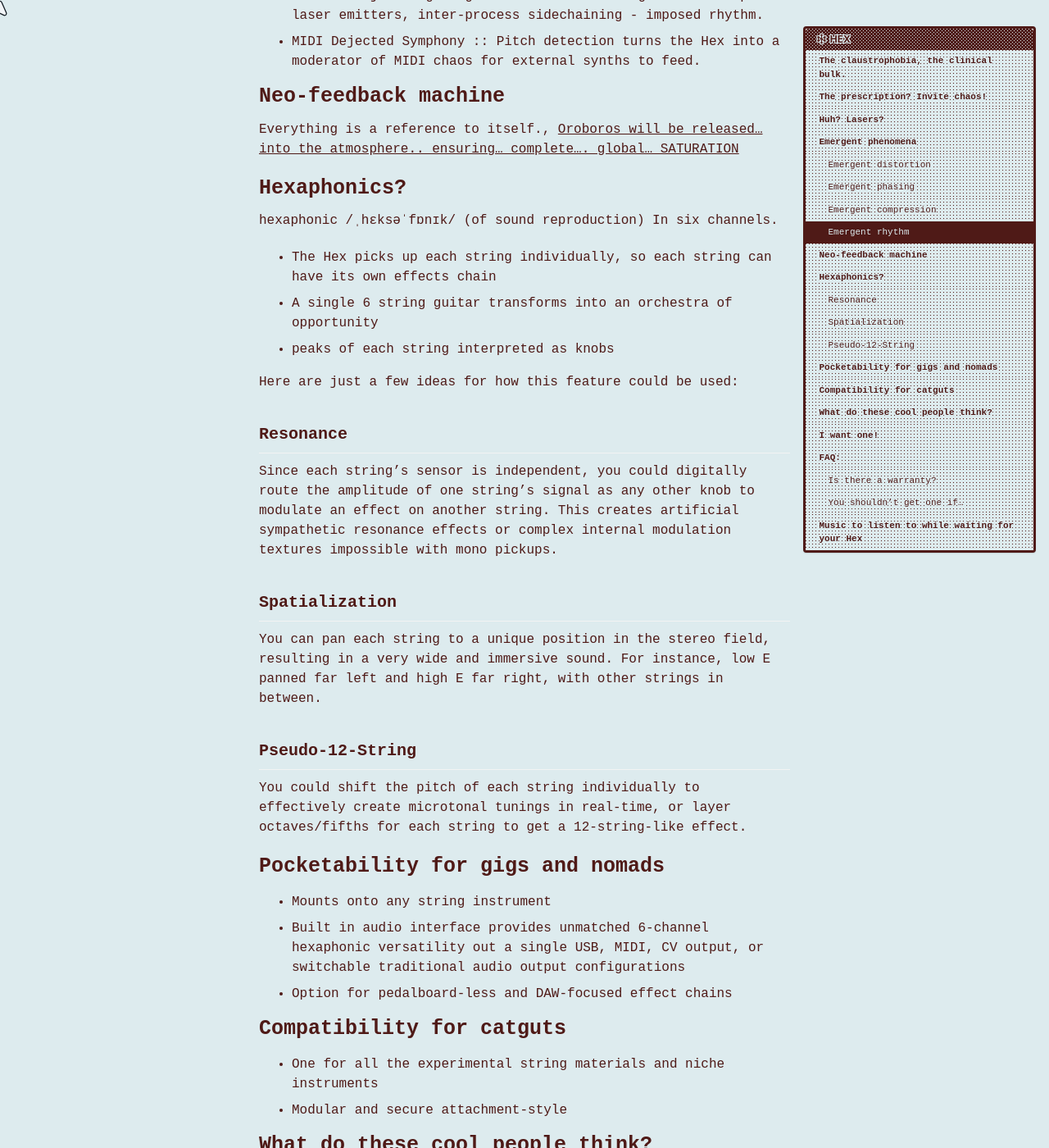
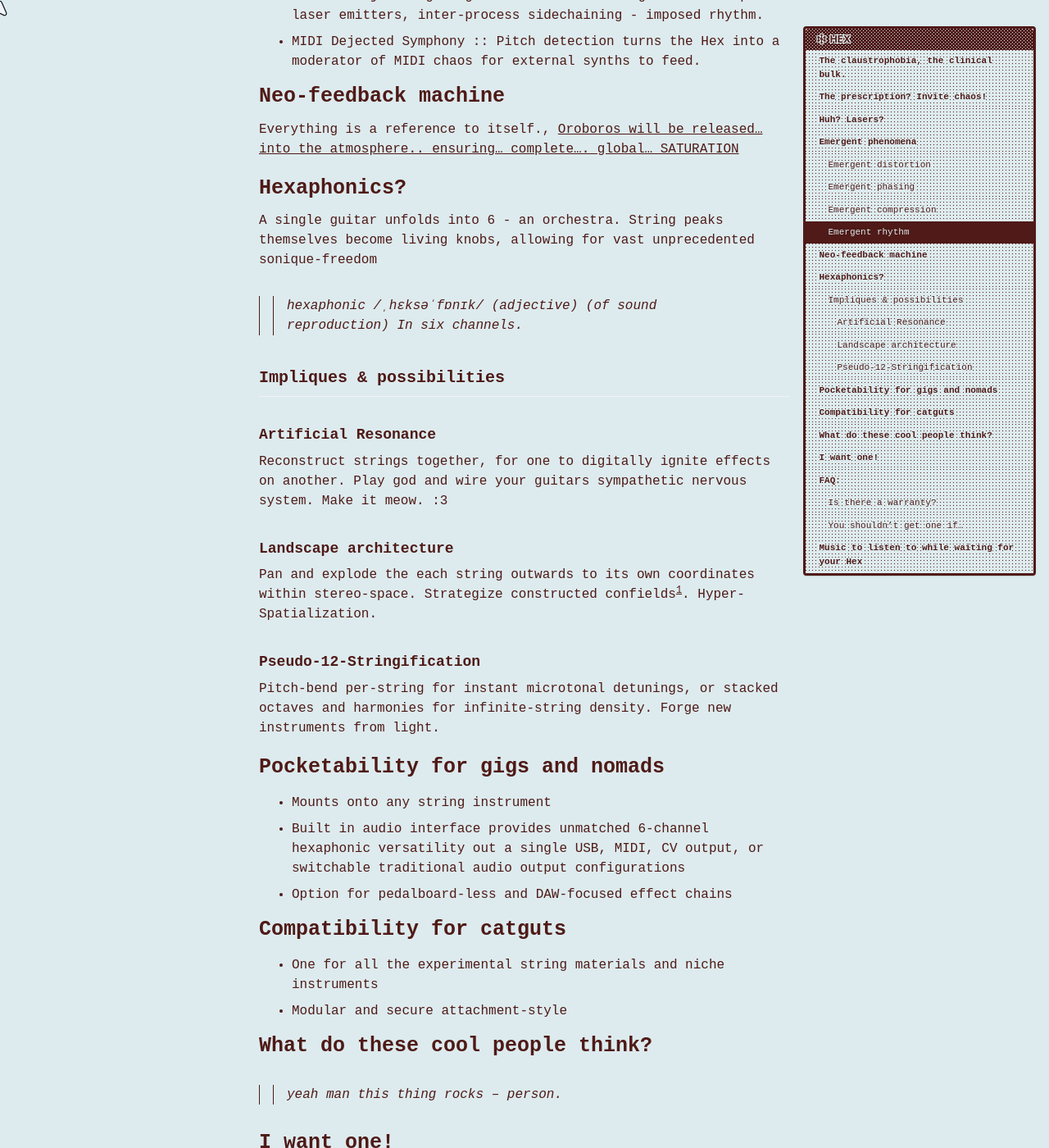
Before and after one commit to cryotato/cryotato.github.io, a Jekyll site: the page built from _pages/shop.md, in a window 1280 px wide and 1400 px high, scrolled down 2850 px. Shown: the whole window at 82% size. Built offline with Jekyll 4.4.1, drawn with Linux system fonts in a browser that asks for light colours; cached includes are drawn as plain includes; some of the changed text lies outside the part shown.

Commit message:
Update shop.md

```diff
--- a/_pages/shop.md
+++ b/_pages/shop.md
@@ -108,12 +108,12 @@ Everything is a reference to itself.,
 
 
 # Hexaphonics?
+A single guitar unfolds into 6 - an orchestra. String peaks themselves become living knobs, allowing for vast unprecedented sonique-freedom
 
-hexaphonic
-/ˌhɛksəˈfɒnɪk/
-(of sound reproduction) In six channels.
+> hexaphonic /ˌhɛksəˈfɒnɪk/ (adjective)
+>(of sound reproduction) In six channels.
 
-- The Hex picks up each string individually, so each string can have its own effects chain
+<!-- - The Hex picks up each string individually, so each string can have its own effects chain
 - A single 6 string guitar transforms into an orchestra of opportunity
 - peaks of each string interpreted as knobs
 
@@ -128,8 +128,17 @@ You can pan each string to a unique position in the stereo field, resulting in a
 
 ## Pseudo-12-String
 
-You could shift the pitch of each string individually to effectively create microtonal tunings in real-time, or layer octaves/fifths for each string to get a 12-string-like effect.
+You could shift the pitch of each string individually to effectively create microtonal tunings in real-time, or layer octaves/fifths for each string to get a 12-string-like effect. -->
 
+## Impliques & possibilities
+### Artificial Resonance
+Reconstruct strings together, for one to digitally ignite effects on another. Play god and wire your guitars sympathetic nervous system. Make it meow. :3
+### Landscape architecture
+Pan and explode the each string outwards to its own coordinates within stereo-space. Strategize constructed confields[^1]. Hyper-Spatialization.
+### Pseudo-12-Stringification
+Pitch-bend per-string for instant microtonal detunings, or stacked octaves and harmonies for infinite-string density. Forge new instruments from light.
+
+[^1]: Landscape [Autechre](https://autechre.bandcamp.com/album/confield).. kikikikikiki
 
 # Pocketability for gigs and nomads
 - Mounts onto any string instrument
```
